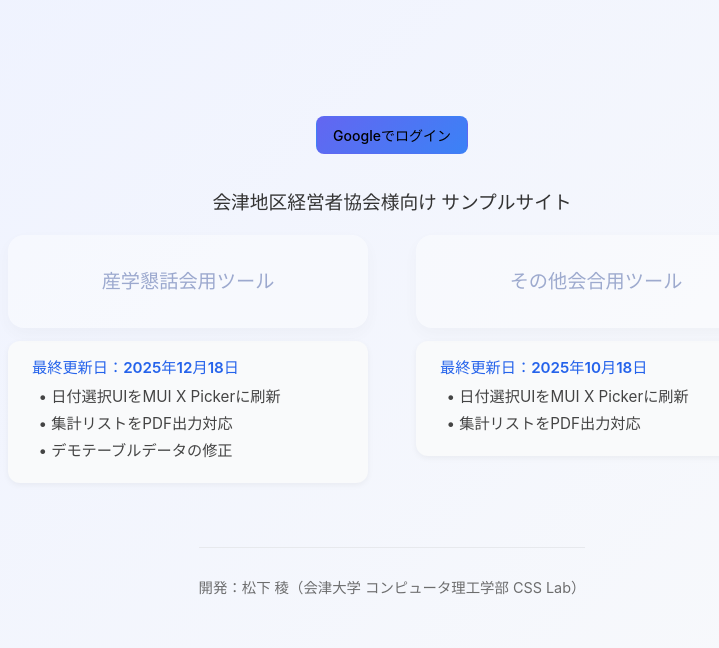
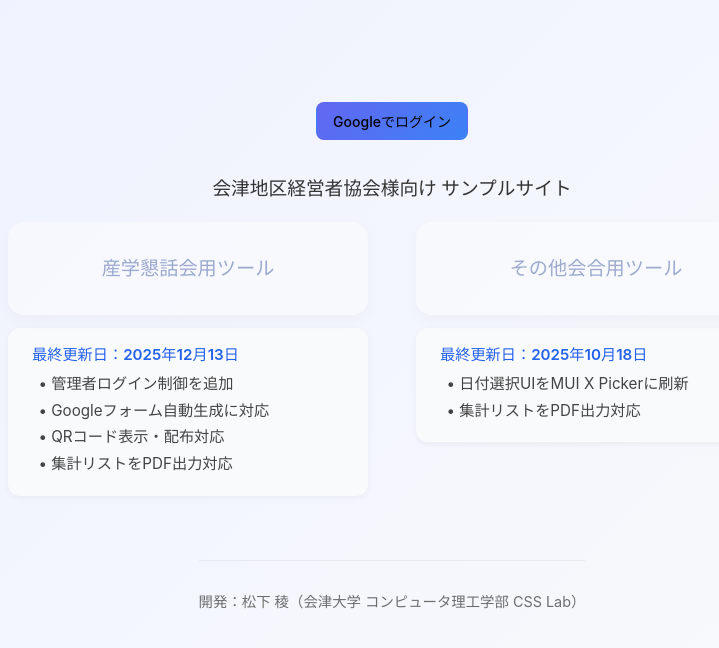
Before and after one commit to ryouy/gformgen, a React (Vite) app: page / in a window 1280 px wide. Shown: the top 648 px of the page, without its empty margins (248-967 px from the left). Built offline with nearby package versions, Linux system fonts and the light colour scheme.

Commit message:
a bit fix

```diff
--- a/src/App.jsx
+++ b/src/App.jsx
@@ -8,16 +8,38 @@ export default function App() {
   const [selectedApp, setSelectedApp] = useState(null);
   const [isLoggedIn, setIsLoggedIn] = useState(false);
 
+  // 🔁 永続化されたログイン状態を読み込み
+  useEffect(() => {
+    if (typeof window === "undefined") return;
+    const stored = window.localStorage.getItem("isLoggedIn");
+    if (stored === "true") {
+      setIsLoggedIn(true);
+    }
+  }, []);
+
   // ★ OAuth成功後の判定
   useEffect(() => {
     const params = new URLSearchParams(window.location.search);
     if (params.get("login") === "success") {
       setIsLoggedIn(true);
+      window.localStorage.setItem("isLoggedIn", "true");
 
       // URLをきれいにする
       window.history.replaceState({}, "", "/");
     }
   }, []);
+
+  const handleLogout = async () => {
+    try {
+      await fetch("http://localhost:3000/auth/logout", { method: "POST" });
+    } catch (err) {
+      console.error("Failed to logout:", err);
+    } finally {
+      setIsLoggedIn(false);
+      setSelectedApp(null);
+      window.localStorage.removeItem("isLoggedIn");
+    }
+  };
 
   // 🏠 ホーム画面
   if (!selectedApp) {
@@ -28,6 +50,7 @@ export default function App() {
         onLogin={() => {
           window.location.href = "http://localhost:3000/auth/google";
         }}
+        onLogout={handleLogout}
       />
     );
   }
--- a/src/OtherComponents/FormEditor.jsx
+++ b/src/OtherComponents/FormEditor.jsx
@@ -7,7 +7,7 @@ import DeadDateTimeInput from "./DeadDateTimeInput";
 export default function FormEditor() {
   const [formData, setFormData] = useState({
     title: "会津産学懇話会10月定例会",
-    datetime: null,
+    datetime: new Date(2025, 11, 25, 15, 0),
     deadline: null,
     place: "会津若松ワシントンホテル",
     host: "会津産学懇話会",
@@ -119,7 +119,7 @@ export default function FormEditor() {
       {/* ✅ QRコード */}
       {qrVisible && (
         <div className="form-side center-qr">
-          <QrSection />
+          <QrSection formUrl={formUrl} />
         </div>
       )}
     </div>
--- a/src/SangakuComponents/AppMain.jsx
+++ b/src/SangakuComponents/AppMain.jsx
@@ -5,15 +5,12 @@ import "../App.css";
 import FormEditor from "./FormEditor";
 import StatsViewer from "./StatsViewer";
 
-export default function App({ onGoHome }) {
+export default function App() {
   const [activeTab, setActiveTab] = useState("form");
 
   const handleGoHome = () => {
-    if (onGoHome) {
-      onGoHome();
-    } else {
-      window.location.href = "/";
-    }
+    // ホームページに戻る処理（ルートを持つ場合は navigate("/") など）
+    window.location.href = "/"; // 例: ルート直下に戻る
   };
 
   return (
--- a/src/pages/Home.jsx
+++ b/src/pages/Home.jsx
@@ -32,11 +32,12 @@ export default function Home({ onSelectApp, isLoggedIn, onLogin, onLogout }) {
             <h2>産学懇話会用ツール</h2>
           </div>
           <div className="app-info">
-            <p>最終更新日：2025年12月18日</p>
+            <p>最終更新日：2025年12月13日</p>
             <ul>
-              <li>日付選択UIをMUI X Pickerに刷新</li>
+              <li>管理者ログイン制御を追加</li>
+              <li>Googleフォーム自動生成に対応</li>
+              <li>QRコード表示・配布対応</li>
               <li>集計リストをPDF出力対応</li>
-              <li>デモテーブルデータの修正</li>
             </ul>
           </div>
         </div>
```
Also changed, not shown: 1 other file (tests, documents, lock files or other folders).
